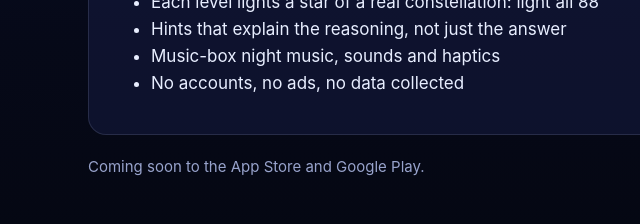
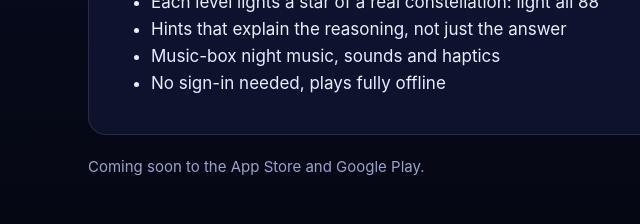
Before and after one commit to balaji-rajendrangit/Twinklet, a plain HTML site: page index.html in a window 1280 px wide. Shown: the part 435-659 px from the top of the page, 212-852 px from the left. Drawn offline with Linux system fonts and the light colour scheme.

Commit message:
Update feature description in index.html

```diff
--- a/index.html
+++ b/index.html
@@ -24,7 +24,7 @@
     <li>Each level lights a star of a real constellation: light all 88</li>
     <li>Hints that explain the reasoning, not just the answer</li>
     <li>Music-box night music, sounds and haptics</li>
-    <li>No accounts, no ads, no data collected</li>
+    <li>No sign-in needed, plays fully offline</li>
   </ul>
 </div>
 
```
